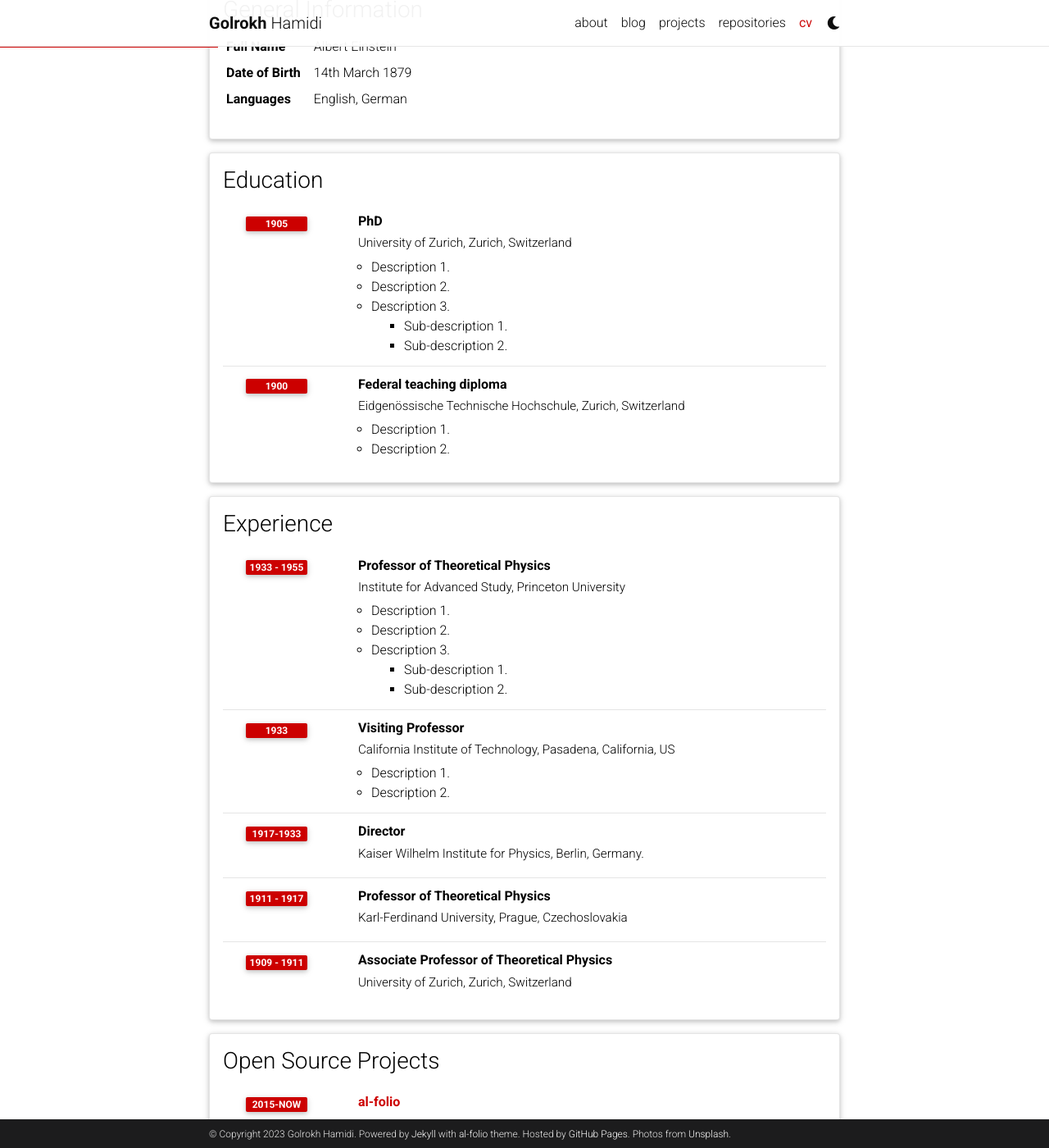
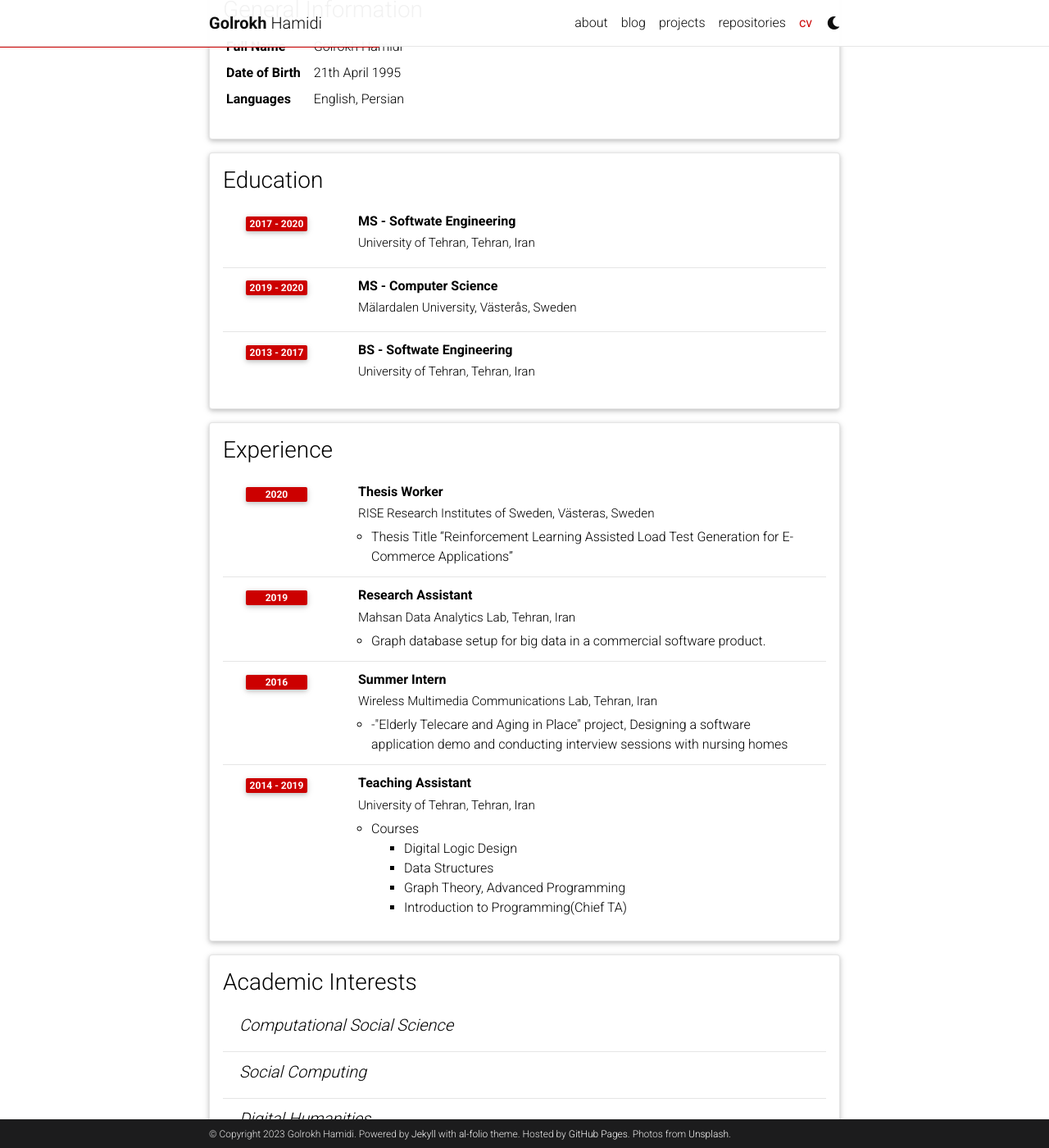
Before and after one commit to GRokhH/grokhh.github.io, a Jekyll site: the page built from _pages/cv.md, in a window 1280 px wide and 1400 px high, scrolled down 207 px. Shown: the whole window at 82% size. Built offline with Jekyll 4.4.1, drawn with Linux system fonts in a browser that asks for light colours; comment, search, counter and statistics services are not loaded; a style sheet for code colours, icons or effects is not loaded; some of the changed text lies outside the part shown.

Commit message:
Fix information to match mine

```diff
--- a/_data/cv.yml
+++ b/_data/cv.yml
@@ -2,96 +2,112 @@
   type: map
   contents:
     - name: Full Name
-      value: Albert Einstein
+      value: Golrokh Hamidi
     - name: Date of Birth
-      value: 14th March 1879
+      value: 21th April 1995
     - name: Languages
-      value: English, German
+      value: English, Persian
 
 - title: Education
+  # the comments below is the template
+  #
+  # type: time_table
+  # contents:
+  #   - title: MS - Softwate Engineering
+  #     institution: University of Tehran, Tehran, Iran
+  #     year: 2017 - 2020
+  #     description:
+  #       - Description 1.
+  #       - Description 2.
+  #       - title: Description 3.
+  #         contents:
+  #           - Sub-description 1.
+  #           - Sub-description 2.
+
   type: time_table
   contents:
-    - title: PhD
-      institution: University of Zurich, Zurich, Switzerland
-      year: 1905
-      description:
-        - Description 1.
-        - Description 2.
-        - title: Description 3.
-          contents:
-            - Sub-description 1.
-            - Sub-description 2.
-    - title: Federal teaching diploma
-      institution: Eidgenössische Technische Hochschule, Zurich, Switzerland
-      year: 1900
-      description:
-        - Description 1.
-        - Description 2.
+    - title: MS - Softwate Engineering
+      institution: University of Tehran, Tehran, Iran
+      year: 2017 - 2020
+
+    - title: MS - Computer Science
+      institution: Mälardalen University, Västerås, Sweden
+      year: 2019 - 2020
+
+    - title: BS - Softwate Engineering
+      institution: University of Tehran, Tehran, Iran
+      year: 2013 - 2017
+
 
 - title: Experience
   type: time_table
   contents:
-    - title: Professor of Theoretical Physics
-      institution: Institute for Advanced Study, Princeton University
-      year: 1933 - 1955
+    - title: Thesis Worker
+      institution: RISE Research Institutes of Sweden, Västeras, Sweden
+      year: 2020
       description:
-        - Description 1.
-        - Description 2.
-        - title: Description 3.
-          contents:
-            - Sub-description 1.
-            - Sub-description 2.
-    - title: Visiting Professor
-      institution: California Institute of Technology, Pasadena, California, US
-      year: 1933
+        - Thesis Title “Reinforcement Learning Assisted Load Test Generation for E-Commerce Applications”
+
+
+    - title: Research Assistant
+      institution: Mahsan Data Analytics Lab, Tehran, Iran
+      year: 2019
       description:
-        - Description 1.
-        - Description 2.
+        - Graph database setup for big data in a commercial software product.
 
-    - title: Director
-      institution: Kaiser Wilhelm Institute for Physics, Berlin, Germany.
-      year: 1917-1933
+    - title: Summer Intern
+      institution: Wireless Multimedia Communications Lab, Tehran, Iran
+      year: 2016
+      description:
+        -"Elderly Telecare and Aging in Place" project, Designing a software application demo and conducting interview sessions with nursing homes
 
-    - title: Professor of Theoretical Physics
-      institution: Karl-Ferdinand University, Prague, Czechoslovakia
-      year: 1911 - 1917
+    - title: Teaching Assistant
+      institution: University of Tehran, Tehran, Iran
+      year: 2014 - 2019
       description:
+      - title: Courses
+        contents:
+          - Digital Logic Design
+          - Data Structures
+          - Graph Theory, Advanced Programming
+          - Introduction to Programming(Chief TA)
 
-    - title: Associate Professor of Theoretical Physics
-      institution: University of Zurich, Zurich, Switzerland
-      year: 1909 - 1911
 
-- title: Open Source Projects
-  type: time_table
-  contents:
-    - title: <a href="https://github.com/alshedivat/al-folio">al-folio</a>
-      year: 2015-now
-      description: A beautiful, simple, clean, and responsive Jekyll theme for academics.
 
-- title: Honors and Awards
-  type: time_table
-  contents:
-    - year: 1921
-      items:
-        - Nobel Prize in Physics
-        - Matteucci Medal
-    - year: 2029
-      items:
-        - Max Planck Medal
+
+# - title: Open Source Projects
+#   type: time_table
+#   contents:
+#     - title: <a href="https://github.com/alshedivat/al-folio">al-folio</a>
+#       year: 2015-now
+#       description: A beautiful, simple, clean, and responsive Jekyll theme for academics.
+
+# - title: Honors and Awards
+#   type: time_table
+#   contents:
+#     - year: 1921
+#       items:
+#         - Nobel Prize in Physics
+#         - Matteucci Medal
+#     - year: 2029
+#       items:
+#         - Max Planck Medal
 
 - title: Academic Interests
   type: nested_list
   contents:
-    - title: Topic 1.
-      items:
-        - Description 1.
-        - Description 2.
-    - title: Topic 2.
-      items:
-        - Description 1.
-        - Description 2.
+    - title: Computational Social Science
+      # items:
+      #   - Description 1.
+      #   - Description 2.
+    - title: Social Computing
+    - title: Digital Humanities
+
+
 
 - title: Other Interests
   type: list
   contents:
-    - <u>Hobbies:</u> Hobby 1, Hobby 2, etc.
+    - Filmmaking
+    - Hiking
+    - Yoga
```
Also changed, not shown: _pages/about.md (+14 -10 lines).
